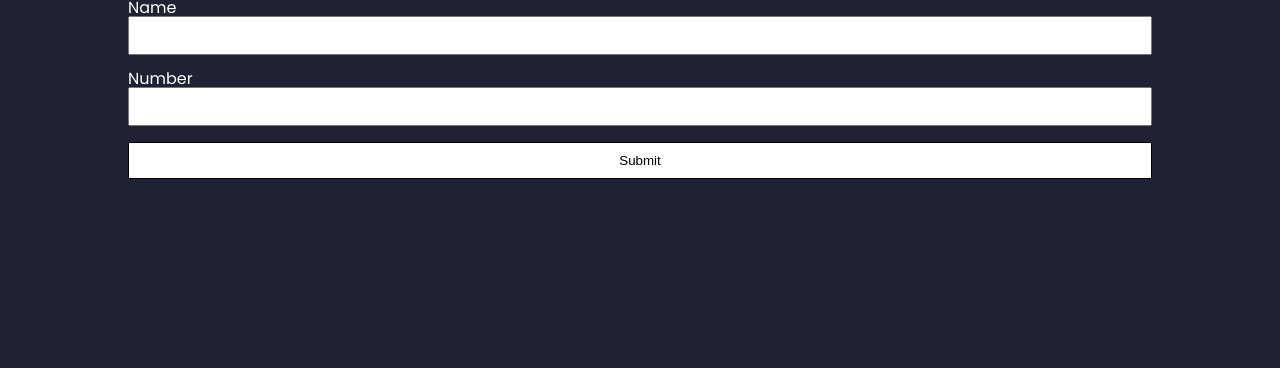
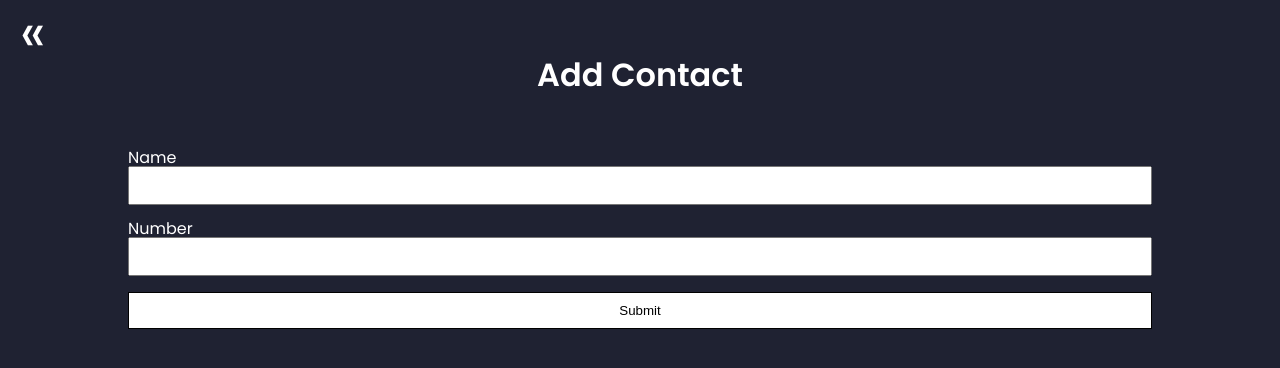
Before and after one commit to wuringMatt/Living-Alone, a SvelteKit app: page /Emergency-Contacts/addContact in a window 1280 px wide. Shown: the top 368 px of the page. Built offline with nearby package versions, Linux system fonts and the light colour scheme.

Commit message:
small update

```diff
--- a/src/routes/+page.svelte
+++ b/src/routes/+page.svelte
@@ -34,7 +34,7 @@
                     <p class="buttonText">{page.replace("-", " ")}</p>
                 </a>
             {/each}
-            <a class="pageButton" on:click={logout} href="/" style="background-color: var(--secondary-bg-color);">
+            <a class="pageButton" on:click={logout} href="/" style="background-color: var(--secondary-bg-color); margin-bottom: 20px;">
                 <p class="buttonText">Logout</p>
             </a>
         </div>
--- a/src/routes/Emergency-Contacts/addContact/+page.svelte
+++ b/src/routes/Emergency-Contacts/addContact/+page.svelte
@@ -1,6 +1,7 @@
 <script>
     import { getData, setData } from "$lib/dataHandling";
     import { arrayUnion } from "firebase/firestore";
+    import Titlebar from "$lib/components/titlebar.svelte";
 
     function handleSubmit(e){
         const formData = new FormData(e.target)
@@ -18,6 +19,7 @@
     }
 </script>
 
+<Titlebar title="Add Contact"/>
 <section>
     <form on:submit|preventDefault={handleSubmit} >
         <label for="name">Name</label><br>
```
Also changed, not shown: 1 other file (tests, documents, lock files or other folders).
